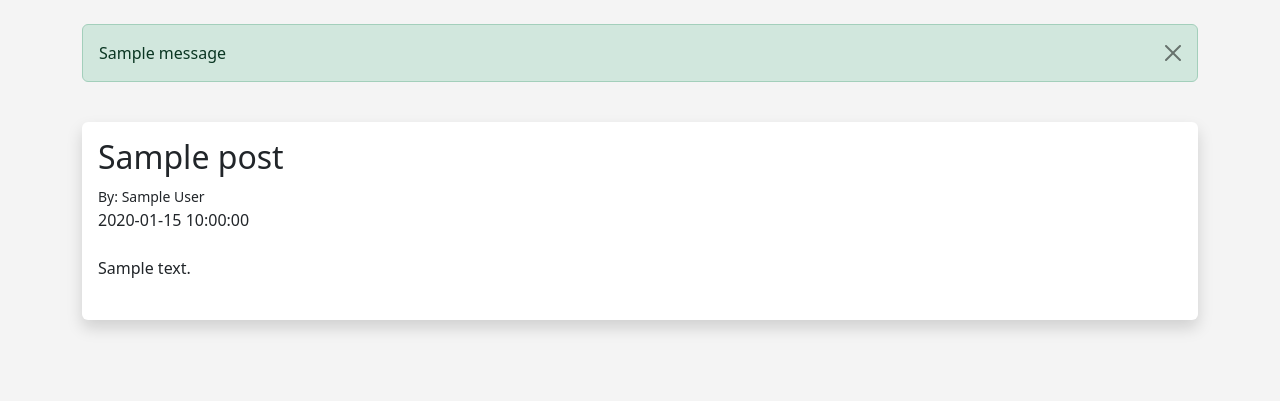
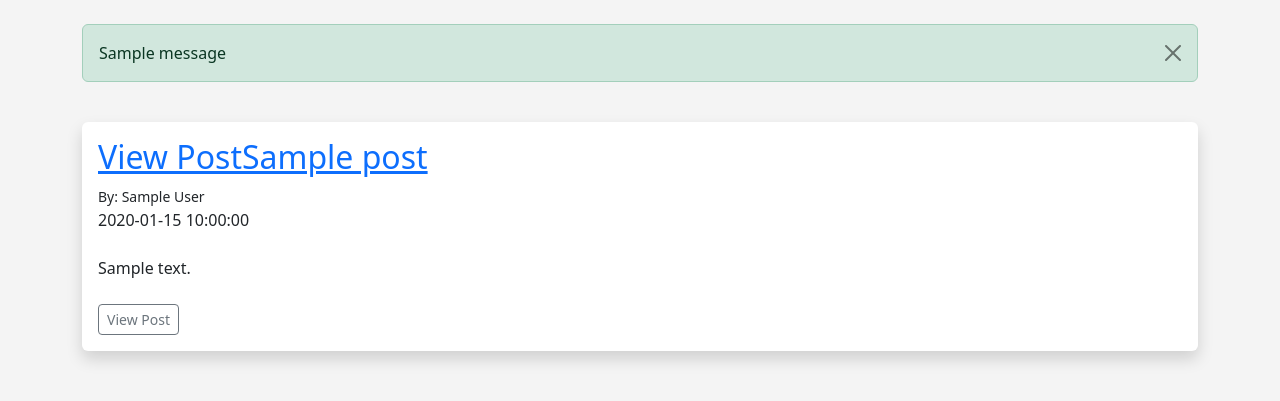
Before and after one commit to ojizou003/oblog, a Flask app: page /posts in a window 1280 px wide. Shown: the part 57-458 px from the top of the page. Run offline with Flask 3, Linux system fonts and the light colour scheme; tables that the repository leaves empty hold one stand-in row (values such as "Sample post"); one stand-in notice (Sample message) is shown.

Commit message:
✨ individual page

```diff
--- a/app.py
+++ b/app.py
@@ -43,6 +43,11 @@ def posts():
     # Grab all the posts from the database
     posts = Posts.query.order_by(Posts.date_posted)
     return render_template('posts.html', posts=posts)
+
+@app.route('/posts/<int:id>')
+def post(id):
+    post = Posts.query.get_or_404(id)
+    return render_template('post.html', post=post)
 
 # Add Post Page
 @app.route('/add-post', methods=['GET', 'POST'])
--- a/templates/posts.html
+++ b/templates/posts.html
@@ -12,10 +12,12 @@
 <br>
 {% for post in posts %}
     <div class="shadow p-3 mb-5 bg-body rounded">
-        <h2>{{ post.title }}</h2>
+        <h2><a href="{{ url_for('post', id=post.id) }}">View Post{{ post.title }}</h2></a>
         <small>By: {{ post.author }}</small><br>
         {{ post.date_posted }} <br><br>
         {{ post.content }} <br><br>
+        <a href="{{ url_for('post', id=post.id) }}" class="btn btn-outline-secondary btn-sm">View Post</a>
+        <br>
     </div>
 {% endfor%}
 
```
Also changed, not shown: templates/post.html (added, +22 -0 lines).
